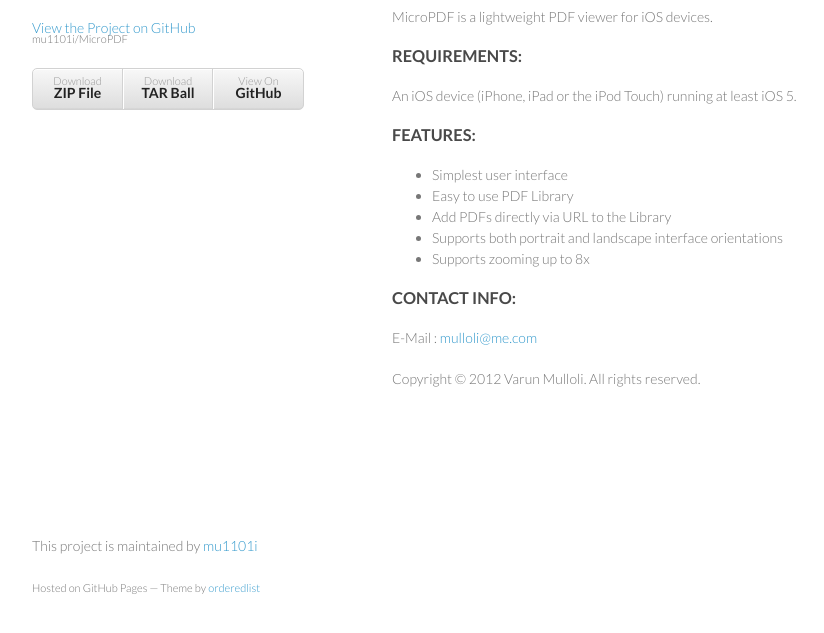
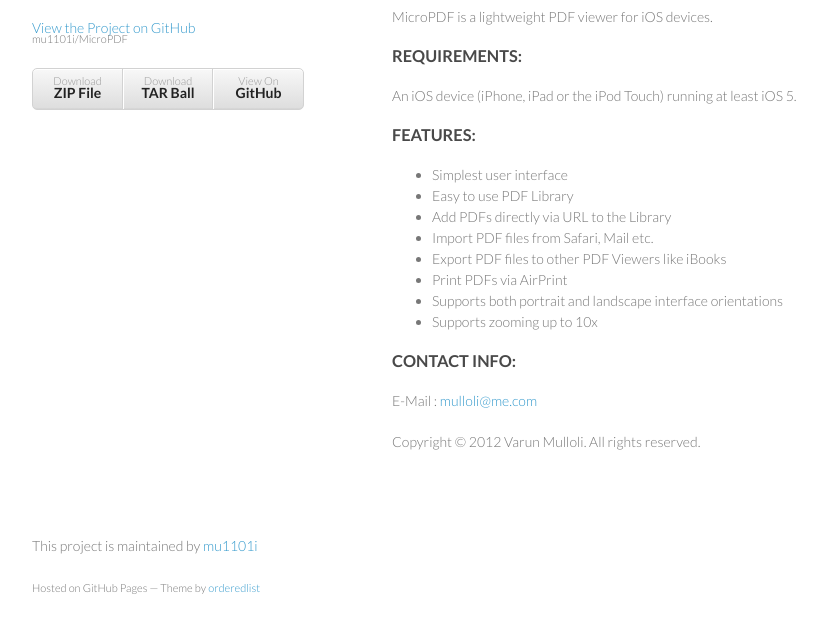
Before and after one commit to varunmulloli/MicroPDF, a plain HTML site: page index.html in a window 1280 px wide. Shown: the part 133-766 px from the top of the page, without its empty margins (178-1002 px from the left). Drawn offline with Linux system fonts and the light colour scheme.

Commit message:
Update index.html

```diff
--- a/index.html
+++ b/index.html
@@ -44,8 +44,11 @@
 <li>Simplest user interface</li>
 <li>Easy to use PDF Library</li>
 <li>Add PDFs directly via URL to the Library</li>
+<li>Import PDF files from Safari, Mail etc.</li>
+<li>Export PDF files to other PDF Viewers like iBooks</li>
+<li>Print PDFs via AirPrint</li>
 <li>Supports both portrait and landscape interface orientations</li>
-<li>Supports zooming up to 8x </li>
+<li>Supports zooming up to 10x </li>
 </ul><h3>CONTACT INFO:</h3>
 
 <p>E-Mail : <a href="mailto:mulloli@me.com">mulloli@me.com</a></p>
```
